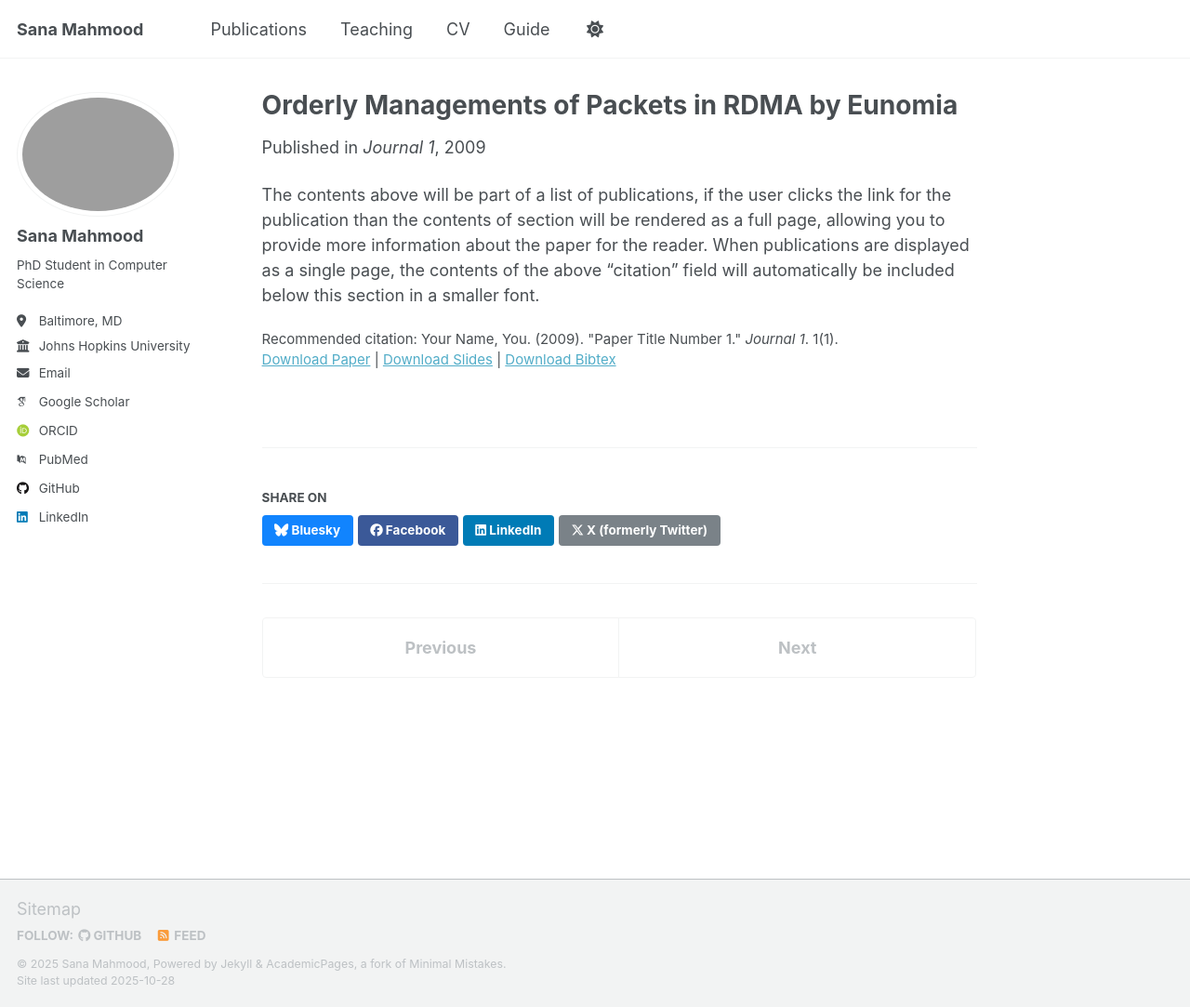
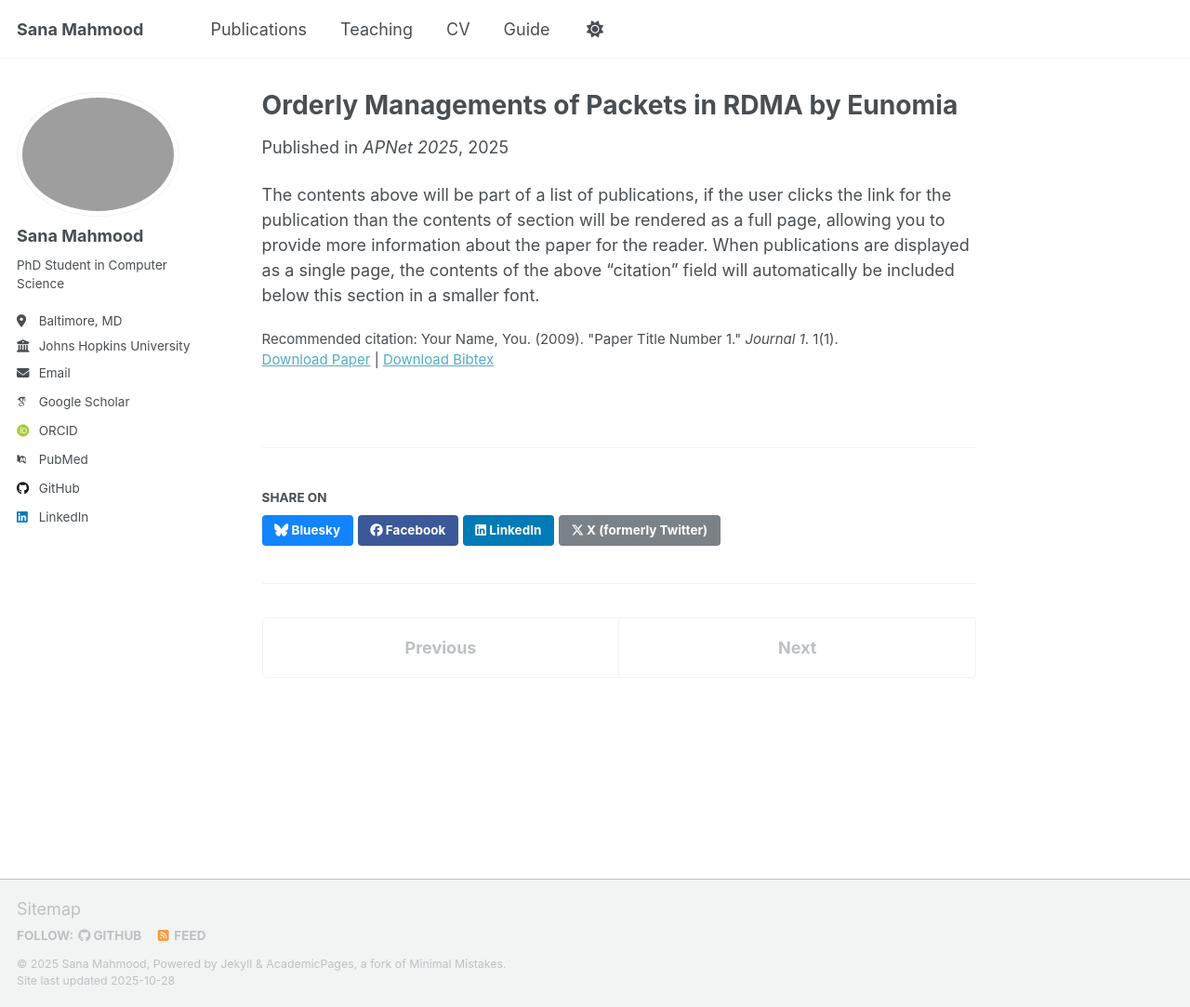
Before and after one commit to sana-mahmood/sana-mahmood.github.io, a Jekyll site: the page built from _publications/2009-10-01-paper-title-number-1.md, in a window 1280 px wide and 1083 px high. Shown: the whole window at 93% size. Built offline with Jekyll 4.4.1, drawn with Linux system fonts in a browser that asks for light colours; some web fonts are replaced; a script that is not in the unit is left out.

Commit message:
making changes

```diff
--- a/_config.yml
+++ b/_config.yml
@@ -23,7 +23,7 @@ repository               : "sana-mahmood/sana-mahmood.github.io"
 #               Additional customization can be done by editing /_includes/author-profile.html
 author:
   # Biographic information
-  avatar           : "sana.jpg"
+  avatar           : "image/sana.jpg"
   name             : "Sana Mahmood"
   pronouns         : # example: "she/her"
   bio              : "PhD Student in Computer Science"
--- a/_publications/2009-10-01-paper-title-number-1.md
+++ b/_publications/2009-10-01-paper-title-number-1.md
@@ -1,12 +1,11 @@
 ---
 title: "Orderly Managements of Packets in RDMA by Eunomia"
 collection: publications
-category: manuscripts
+category: conference
 permalink: /publication/2009-10-01-paper-title-number-1
 excerpt: ''
-date: 2009-10-01
-venue: 'Journal 1'
-slidesurl: 'https://academicpages.github.io/files/slides1.pdf'
+date: 2025-08-07
+venue: 'APNet 2025'
 paperurl: 'https://academicpages.github.io/files/paper1.pdf'
 bibtexurl: 'https://academicpages.github.io/files/bibtex1.bib'
 citation: 'Your Name, You. (2009). &quot;Paper Title Number 1.&quot; <i>Journal 1</i>. 1(1).'
```
